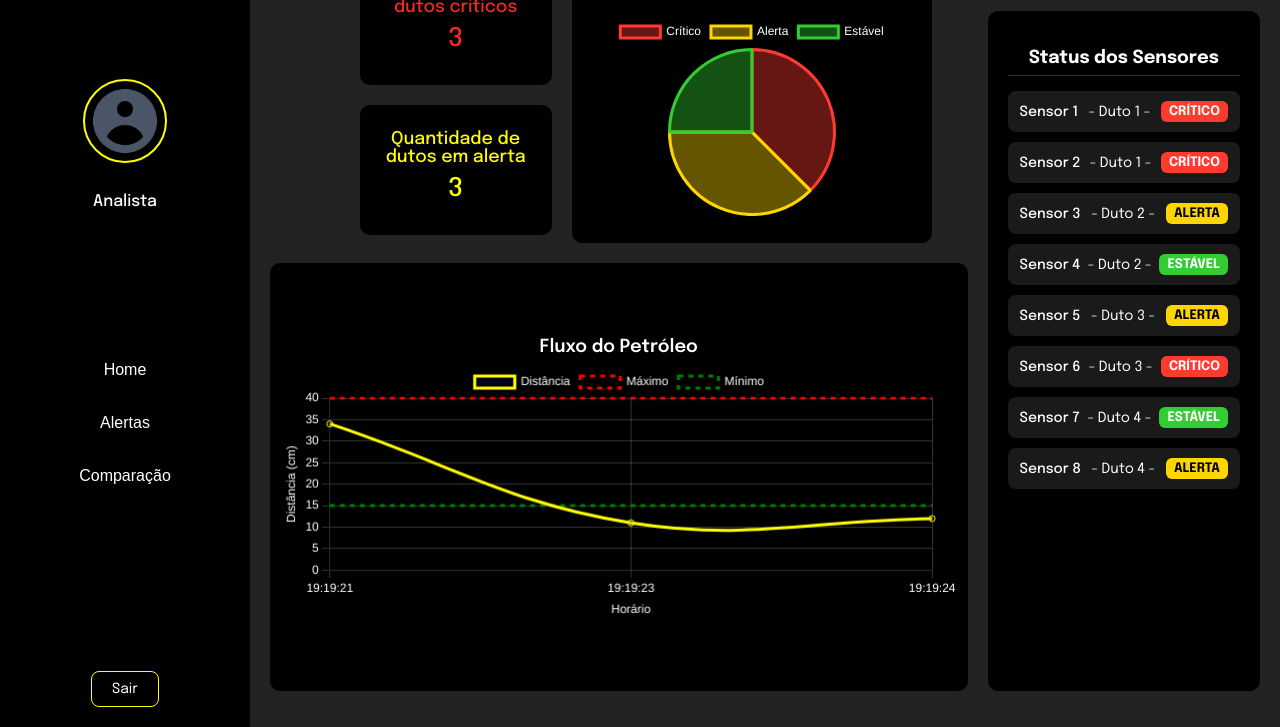
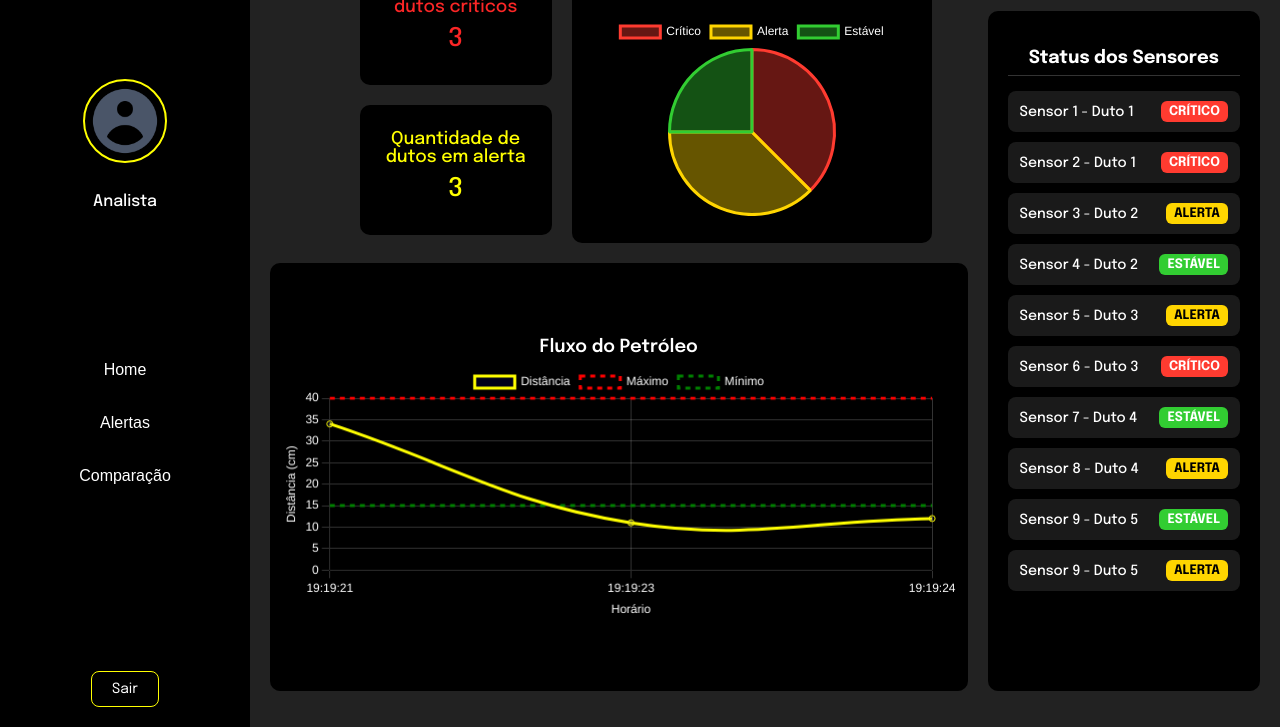
Before and after one commit to LukaNagayassu/PIPE_LINE, a plain HTML site: page Site/felipe/dashboard/dashHome.html in a window 1280 px wide. Shown: the part 73-800 px from the top of the page. Drawn offline with nearby package versions, Linux system fonts and the light colour scheme.

Commit message:
Alteracoes dashboard

```diff
--- a/Site/felipe/dashboard/dashHome.html
+++ b/Site/felipe/dashboard/dashHome.html
@@ -80,14 +80,16 @@
                 <div class="sensor-status-container">
                     <h3>Status dos Sensores</h3>
                     <ul class="sensor-status-list">
-                        <li><span class="sensor-name">Sensor 1</span> - Duto 1 - <span class="status critical">Crítico</span></li>
-                        <li><span class="sensor-name">Sensor 2</span> - Duto 1 - <span class="status critical">Crítico</span></li>
-                        <li><span class="sensor-name">Sensor 3</span> - Duto 2 - <span class="status alert">Alerta</span></li>
-                        <li><span class="sensor-name">Sensor 4</span> - Duto 2 - <span class="status stable">Estável</span></li>
-                        <li><span class="sensor-name">Sensor 5</span> - Duto 3 - <span class="status alert">Alerta</span></li>
-                        <li><span class="sensor-name">Sensor 6</span> - Duto 3 - <span class="status critical">Crítico</span></li>
-                        <li><span class="sensor-name">Sensor 7</span> - Duto 4 - <span class="status stable">Estável</span></li>
-                        <li><span class="sensor-name">Sensor 8</span> - Duto 4 - <span class="status alert">Alerta</span></li>
+                        <li><span class="sensor-name">Sensor 1 - Duto 1 </span><span class="status critical">Crítico</span></li>
+                        <li><span class="sensor-name">Sensor 2 - Duto 1 </span><span class="status critical">Crítico</span></li>
+                        <li><span class="sensor-name">Sensor 3 - Duto 2 </span><span class="status alert">Alerta</span></li>
+                        <li><span class="sensor-name">Sensor 4 - Duto 2 </span><span class="status stable">Estável</span></li>
+                        <li><span class="sensor-name">Sensor 5 - Duto 3 </span><span class="status alert">Alerta</span></li>
+                        <li><span class="sensor-name">Sensor 6 - Duto 3 </span><span class="status critical">Crítico</span></li>
+                        <li><span class="sensor-name">Sensor 7 - Duto 4 </span><span class="status stable">Estável</span></li>
+                        <li><span class="sensor-name">Sensor 8 - Duto 4 </span><span class="status alert">Alerta</span></li>
+                        <li><span class="sensor-name">Sensor 9 - Duto 5 </span><span class="status stable">Estável</span></li>
+                        <li><span class="sensor-name">Sensor 9 - Duto 5 </span><span class="status alert">Alerta</span></li>
                 </div>
             </div>
         </div>
```
